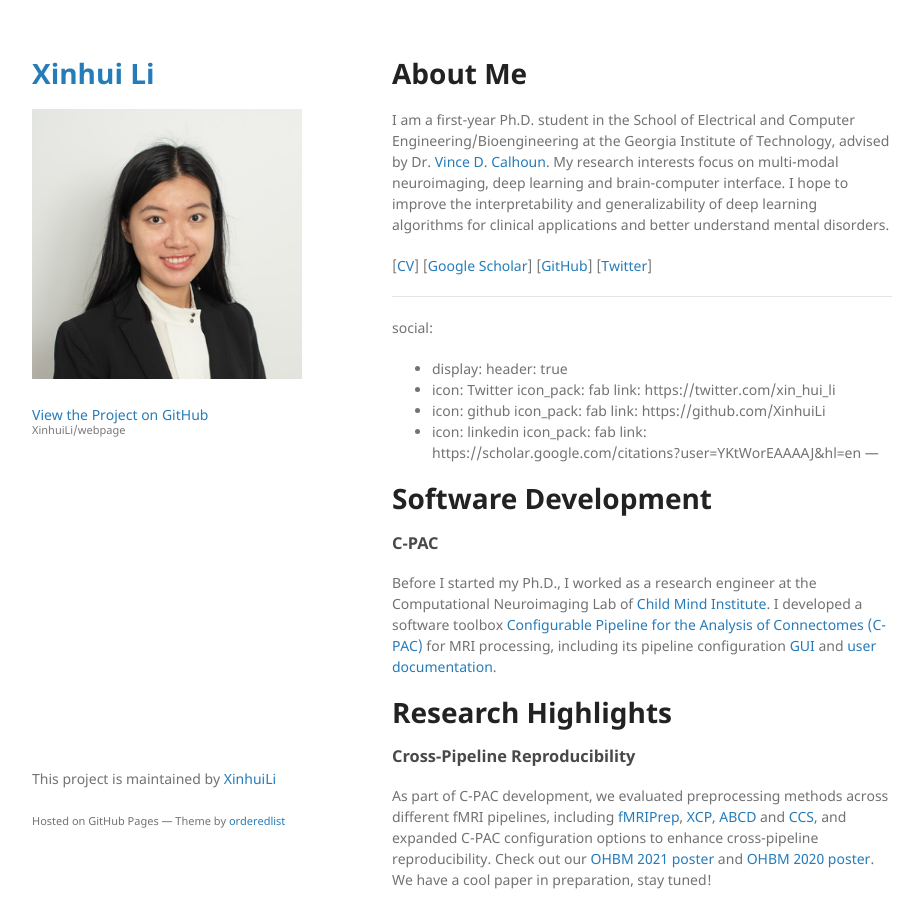
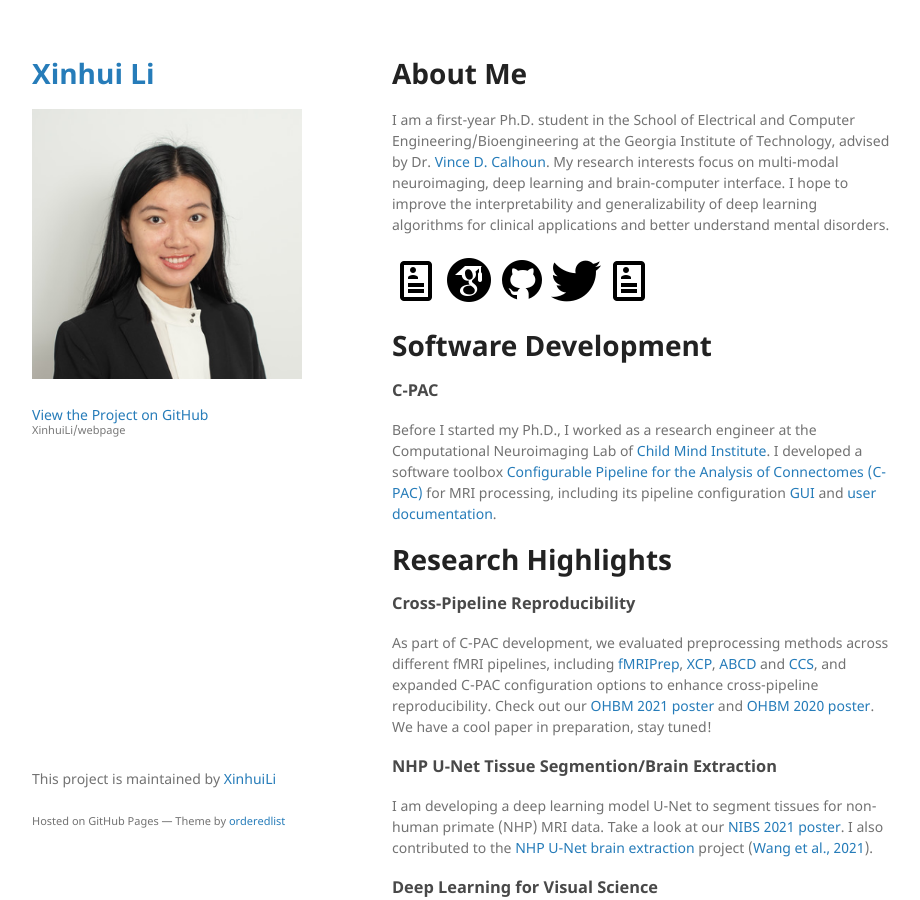
Before and after one commit to XinhuiLi/webpage, a Jekyll site: the page built from index.md, in a window 1280 px wide and 900 px high. Shown: the whole window, without its empty margins (178-1098 px from the left). Built offline with Jekyll 4.4.1, drawn with Linux system fonts in a browser that asks for light colours; the repository's description, which GitHub fills in, is left out; our own code applies the rules of GitHub Pages for plain Markdown files.

Commit message:
test social media icons again

```diff
--- a/index.md
+++ b/index.md
@@ -6,25 +6,11 @@ layout: default
 
 I am a first-year Ph.D. student in the School of Electrical and Computer Engineering/Bioengineering at the Georgia Institute of Technology, advised by Dr. [Vince D. Calhoun](https://scholar.google.com/citations?user=WNOoGKIAAAAJ&hl=en). My research interests focus on multi-modal neuroimaging, deep learning and brain-computer interface. I hope to improve the interpretability and generalizability of deep learning algorithms for clinical applications and better understand mental disorders.
 
-[[CV](/assets/cv/XinhuiLi-CV-09-21.pdf)]
-[[Google Scholar](https://scholar.google.com/citations?user=YKtWorEAAAAJ&hl=en)]
-[[GitHub](https://github.com/XinhuiLi)]
-[[Twitter](https://twitter.com/xin_hui_li)]
-
----
-social:
-- display:
-    header: true
-- icon: Twitter
-  icon_pack: fab
-  link: https://twitter.com/xin_hui_li
-- icon: github
-  icon_pack: fab
-  link: https://github.com/XinhuiLi
-- icon: linkedin
-  icon_pack: fab
-  link: https://scholar.google.com/citations?user=YKtWorEAAAAJ&hl=en
----
+![[CV](/assets/cv/XinhuiLi-CV-09-21.pdf)](/assets/img/icons8-resume.png)
+![[Google Scholar](https://scholar.google.com/citations?user=YKtWorEAAAAJ&hl=en)](/assets/img/icons8-google-scholar.png)
+![[GitHub](https://github.com/XinhuiLi)](/assets/img/icons8-github.png)
+![[Twitter](https://twitter.com/xin_hui_li)](/assets/img/icons8-twitter.png)
+![[LinkedIn](https://www.linkedin.com/in/xinhui-li/)](/assets/img/icons8-resume.png)
 
 # Software Development
 
```
Also changed, not shown: assets/img/icons8-github.png (added), assets/img/icons8-google-scholar.png (added), assets/img/icons8-linkedin.png (added), assets/img/icons8-resume.png (added), assets/img/icons8-twitter.png (added).
